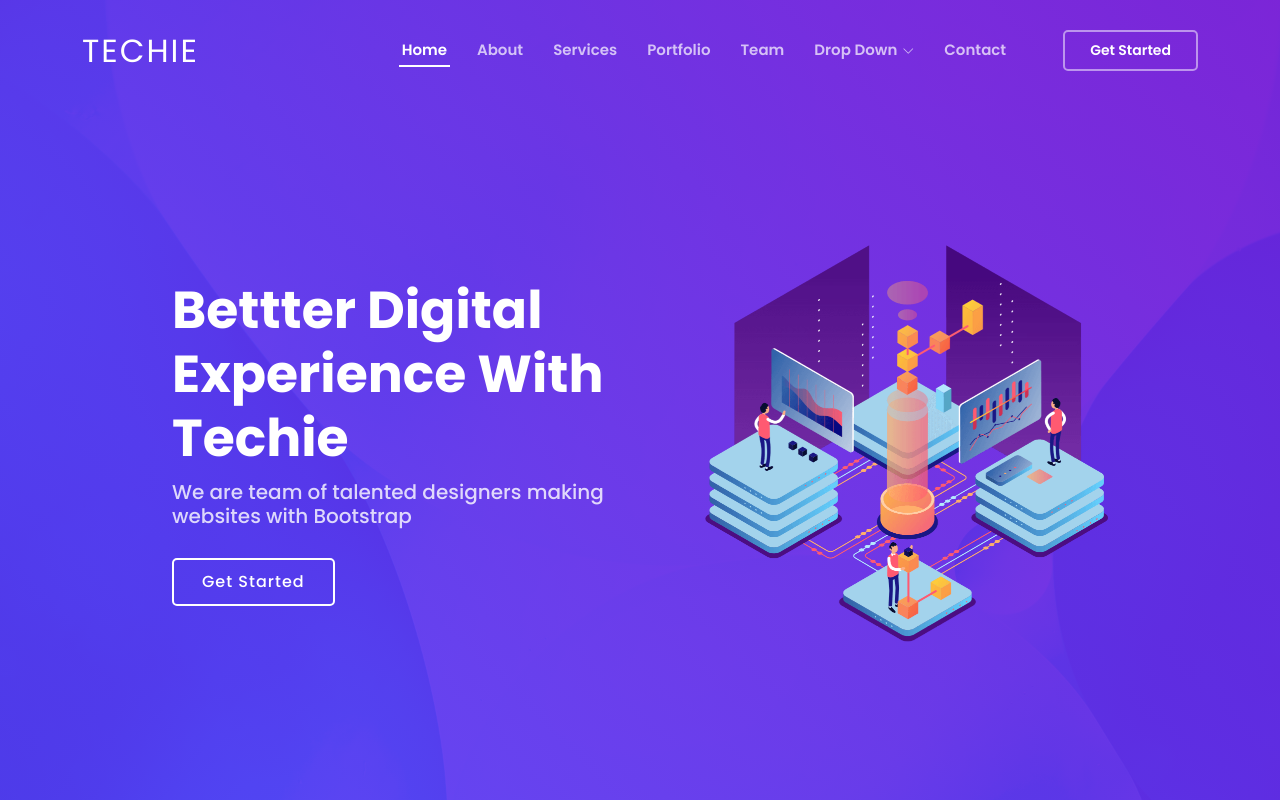
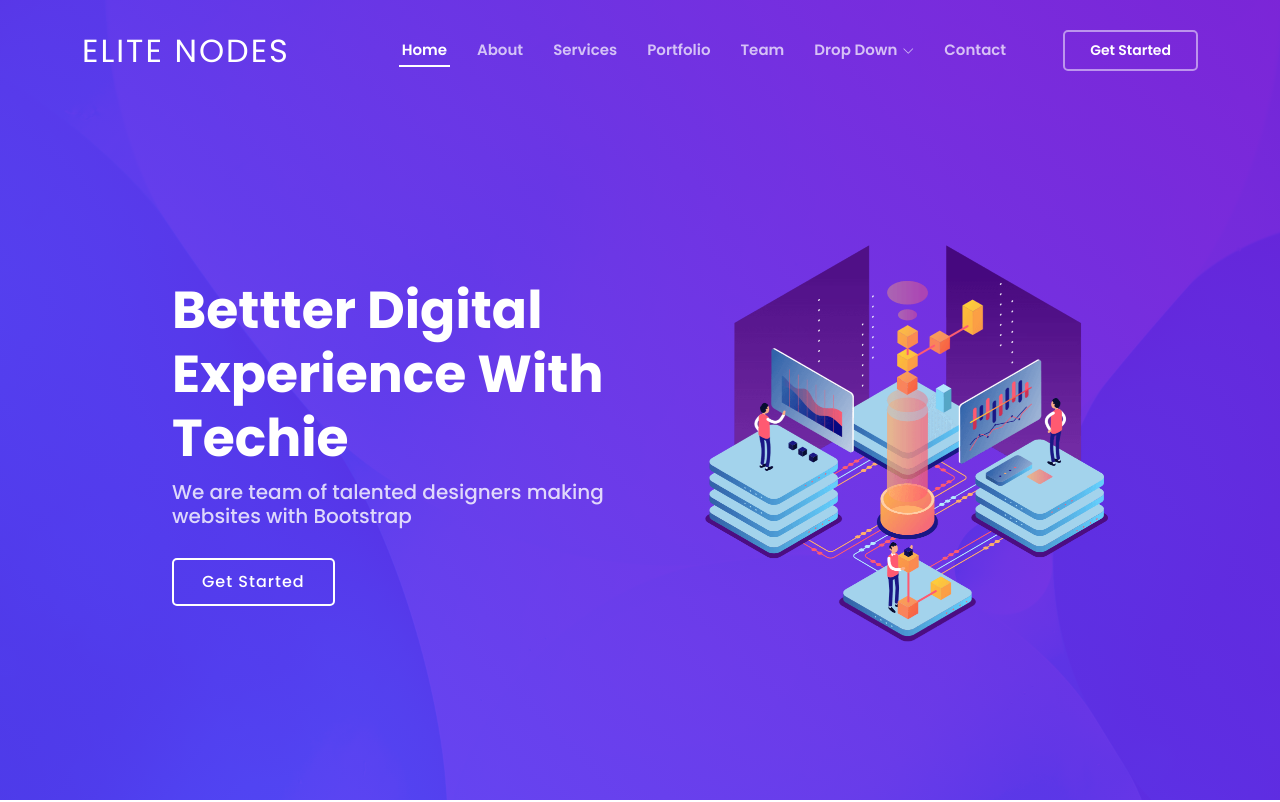
Before and after one commit to BhagwanXD/elitenodes, a plain HTML site: page index.html in a window 1280 px wide. Shown: the top 802 px of the page. Drawn offline with nearby package versions, Linux system fonts and the light colour scheme.

Commit message:
Update index.html

```diff
--- a/index.html
+++ b/index.html
@@ -40,7 +40,7 @@
   <!-- ======= Header ======= -->
   <header id="header" class="fixed-top ">
     <div class="container d-flex align-items-center justify-content-between">
-      <h1 class="logo"><a href="index.html">Techie</a></h1>
+      <h1 class="logo"><a href="index.html">Elite Nodes</a></h1>
       <!-- Uncomment below if you prefer to use an image logo -->
       <!-- <a href="index.html" class="logo"><img src="assets/img/logo.png" alt="" class="img-fluid"></a>-->
 
```
